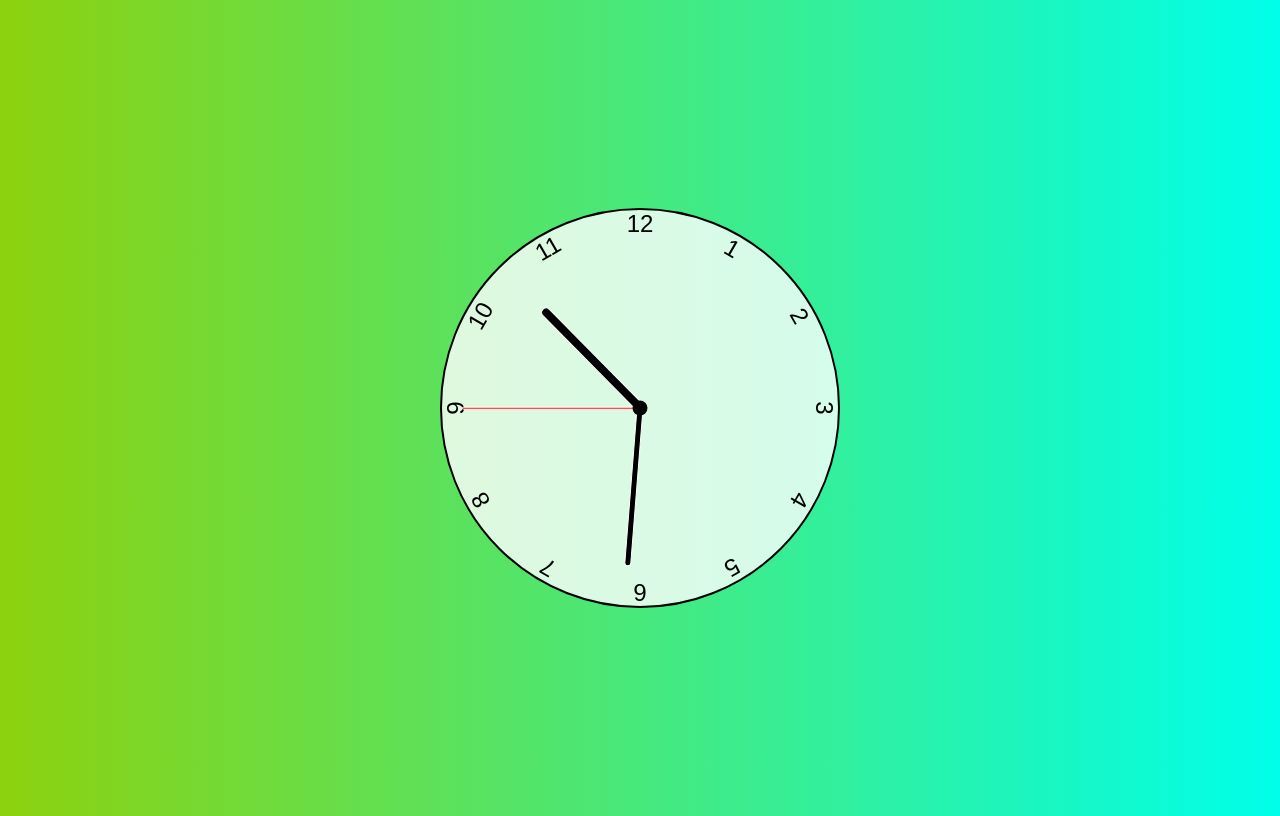
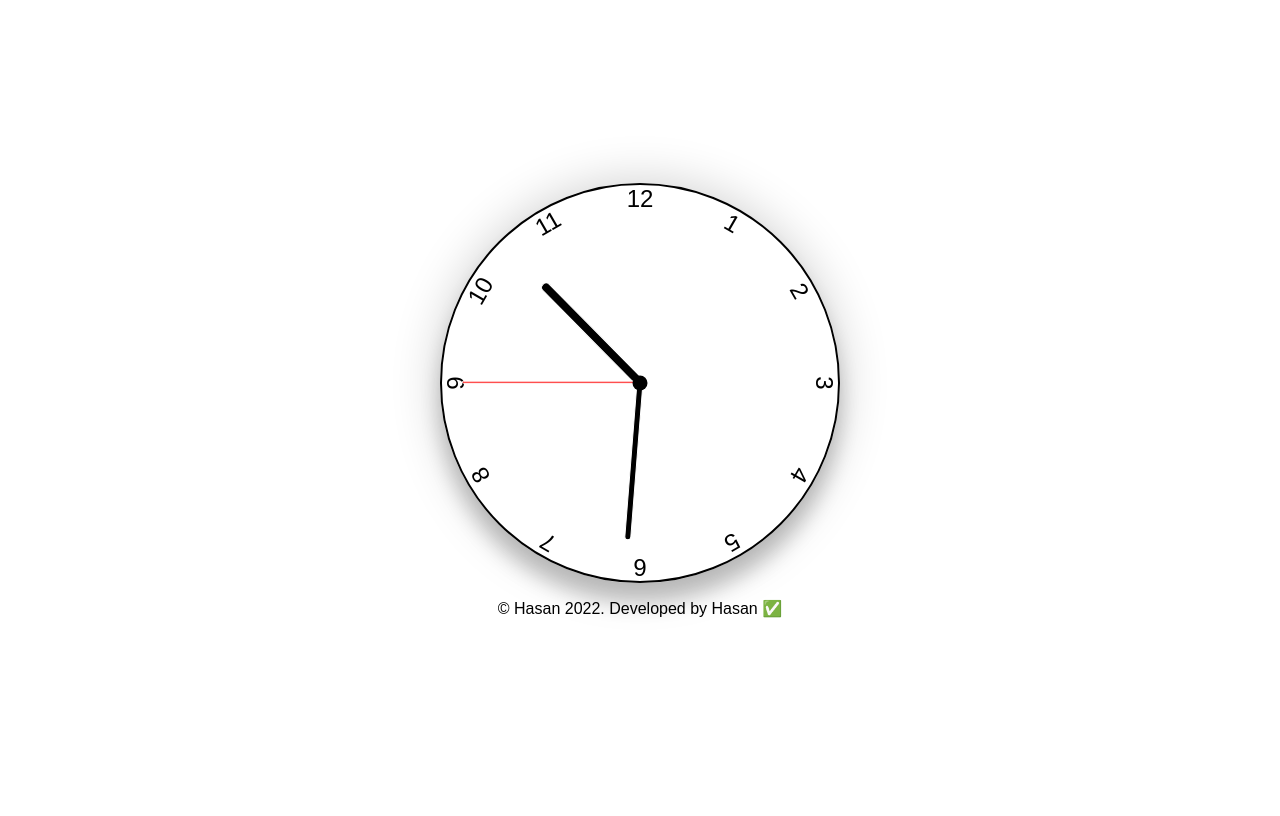
Before and after one commit to hasanmd91/Javascript-analogClock, a plain HTML site: page index.html in a window 1280 px wide. Drawn offline with Linux system fonts and the light colour scheme.

Commit message:
style added

```diff
--- a/index.html
+++ b/index.html
@@ -9,6 +9,9 @@
   <title>Clock</title>
 </head>
 <body>
+
+  <div class="container">
+
   <div class="clock">
     <div class="hand hour" data-hour-hand></div>
     <div class="hand minute" data-minute-hand></div>
@@ -26,5 +29,13 @@
     <div class="number number11">11</div>
     <div class="number number12">12</div>
   </div>
+
+  <div class="">
+
+    <p> &copy; Hasan 2022.  Developed by Hasan <span>✅</span> </p>
+
+  </div>
+
+</div>
 </body>
 </html>
--- a/styles.css
+++ b/styles.css
@@ -4,7 +4,6 @@
   }
 
   body {
-    background: linear-gradient(to right, hsl(81, 87%, 44%), hsl(175, 100%, 50%));
     display: flex;
     justify-content: center;
     align-items: center;
@@ -19,6 +18,7 @@
     border-radius: 50%;
     border: 2px solid black;
     position: relative;
+    box-shadow:0px 20px 20px rgba(0, 0, 0, 0.2),0px 0px 50px rgba(0, 0, 0, 0.2);
   }
 
   .clock .number {
@@ -86,3 +86,9 @@
     height: 35%;
     background-color: black;
   }
+
+  .container{
+    display: flex;
+    flex-direction: column;
+    text-align: center;
+  }
```
